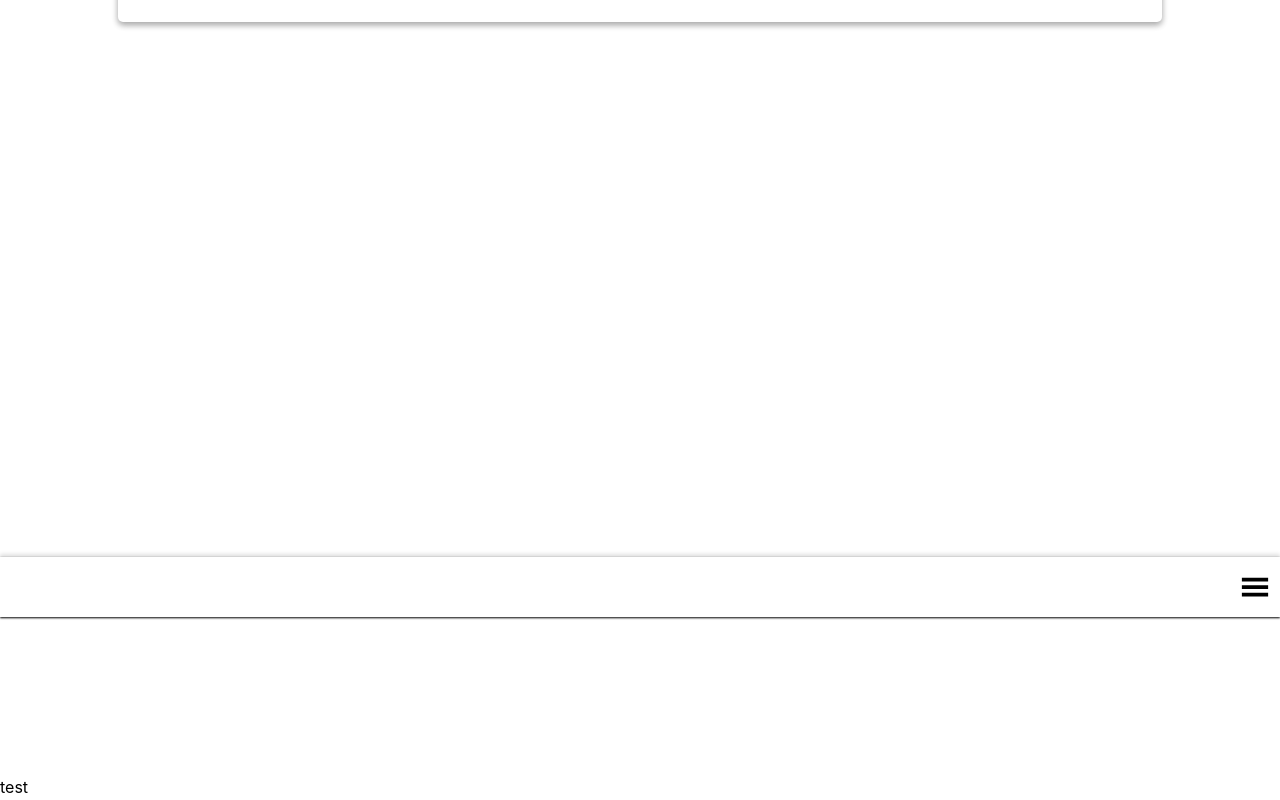
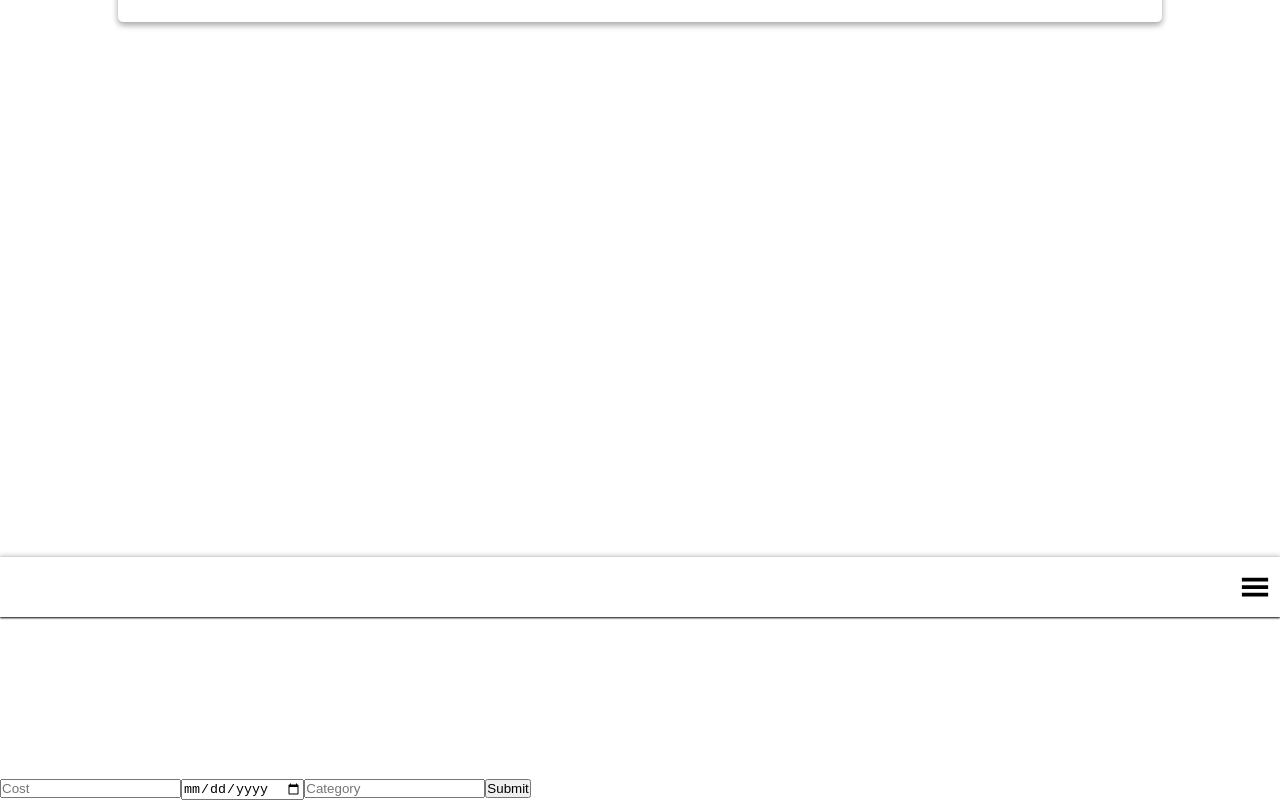
Before and after one commit to MGS1993/Tally, a React (Create React App) app: page / in a window 1280 px wide. Shown: the part 183-983 px from the top of the page. Built offline with nearby package versions, Linux system fonts and the light colour scheme.

Commit message:
added inputs and implimented react-hook-form on Menu popup

```diff
--- a/package.json
+++ b/package.json
@@ -8,6 +8,7 @@
     "@testing-library/user-event": "^12.8.3",
     "react": "^17.0.2",
     "react-dom": "^17.0.2",
+    "react-hook-form": "^7.19.1",
     "react-icons": "^4.3.1",
     "react-router-dom": "^6.0.1",
     "react-scripts": "4.0.3",
--- a/src/ReactRoutes.js
+++ b/src/ReactRoutes.js
@@ -17,7 +17,7 @@ const ReactRouter = () => {
       </Routes>
       <NavFooter clicked={() => setMenuToggle(!menuToggle)} />
       {menuToggle ? (
-        <Menu style={{ height: "60vh", bottom: "0vh" }} />
+        <Menu style={{ height: "60vh", bottom: "60px" }} />
       ) : (
         <Menu />
       )}
--- a/src/components/Menu.js
+++ b/src/components/Menu.js
@@ -1,10 +1,36 @@
 import React from "react";
 import styles from "../cssModules/Menu.module.css";
+import { useForm } from "react-hook-form";
 
 const Menu = ({ style }) => {
+  const { register, handleSubmit, errors } = useForm();
+
+  const submitFunction = (data) => {
+    console.log(data);
+  };
   return (
     <div className={styles.mainWrapper} style={style}>
-      test
+      <form id="form" onSubmit={handleSubmit(submitFunction)}>
+        <input
+          type="text"
+          placeholder="Cost"
+          name="cost"
+          {...register("cost")}
+        />
+        <input
+          type="date"
+          placeholder="Date"
+          name="date"
+          {...register("date")}
+        />
+        <input
+          type="text"
+          placeholder="Category"
+          name="category"
+          {...register("category")}
+        />
+        <input type="submit" />
+      </form>
     </div>
   );
 };
--- a/src/components/NavFooter.js
+++ b/src/components/NavFooter.js
@@ -7,8 +7,10 @@ import Icon from "./Icon";
 
 const NavFooter = ({ clicked }) => {
   return (
-    <div id="burger" className={styles.mainWrapper} onClick={clicked}>
-      <Icon IconName={GiHamburgerMenu} size={30} />
+    <div id="burger" className={styles.mainWrapper}>
+      <div onClick={clicked}>
+        <Icon IconName={GiHamburgerMenu} size={30} />
+      </div>
     </div>
   );
 };
--- a/src/cssModules/Menu.module.css
+++ b/src/cssModules/Menu.module.css
@@ -3,6 +3,6 @@
   bottom: -20vh;
   height: 0vh;
   position: absolute;
-  transition: 0.5s ease;
+  transition: 0.5s ease-in-out;
   width: 100vw;
 }
```
Also changed, not shown: 2 other files (tests, documents, lock files or other folders).
